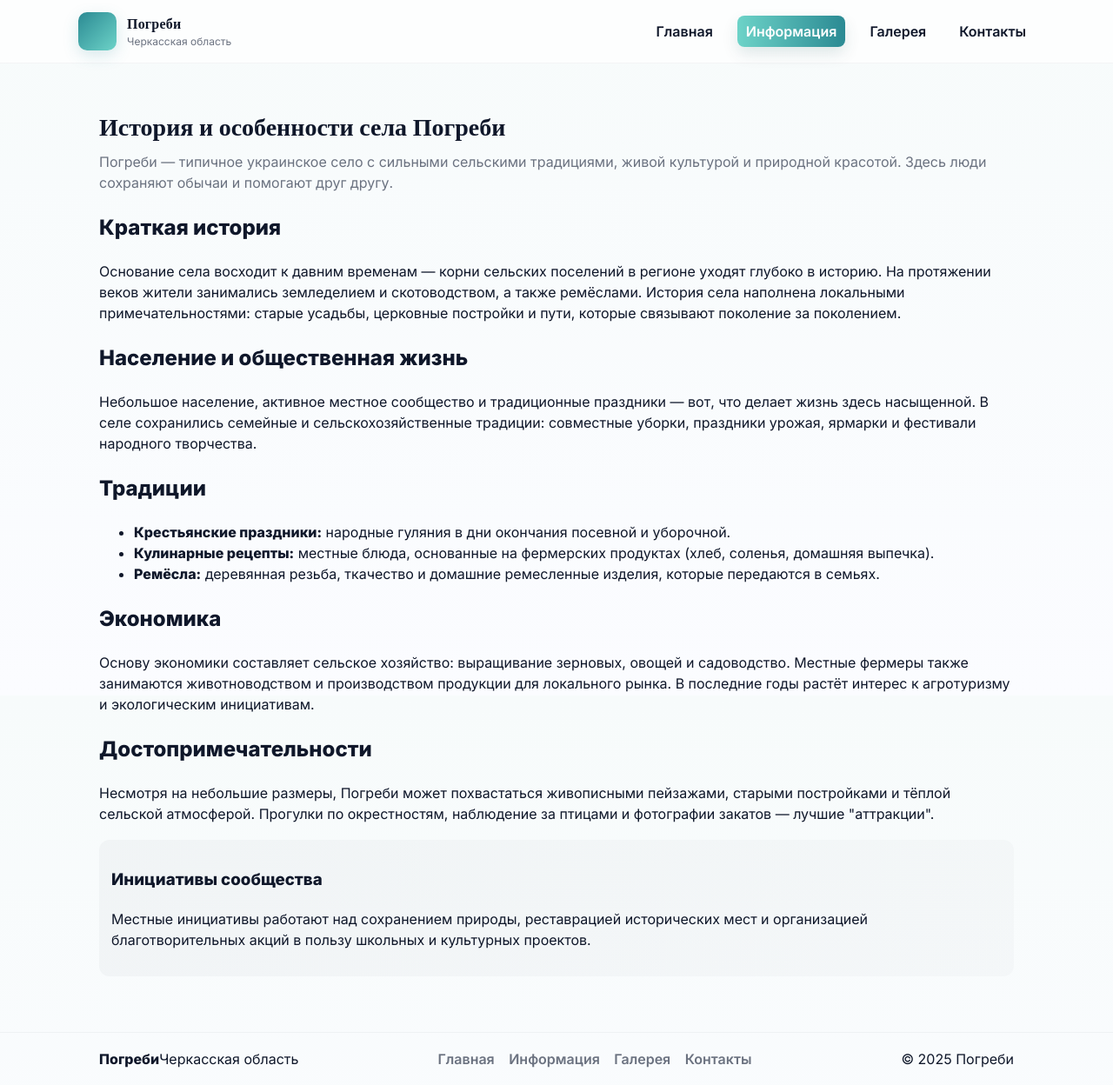
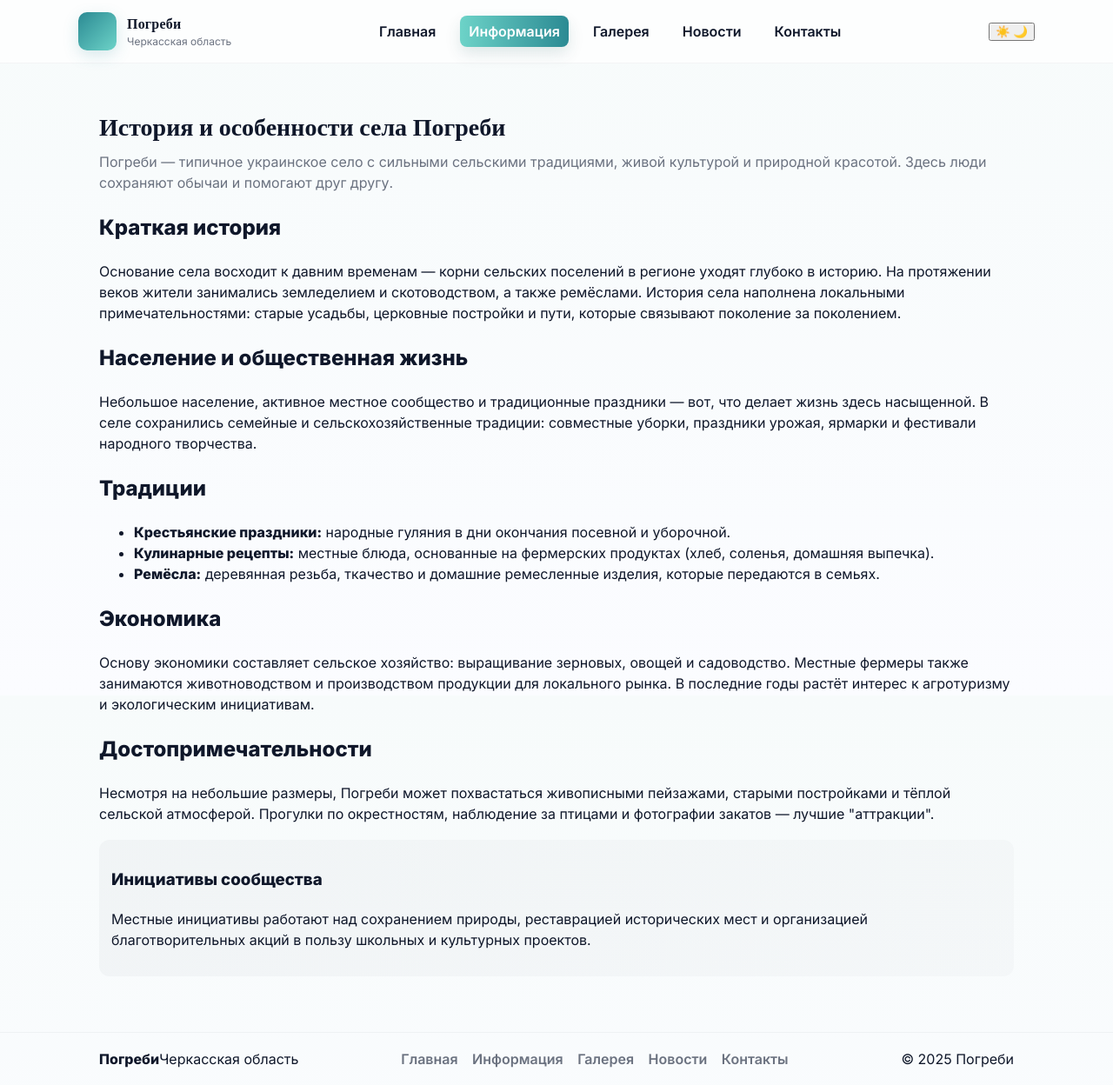
Before and after one commit to r1pox/test, a plain HTML site: page info.html in a window 1280 px wide. Shown: the whole page at 87% size. Drawn offline with nearby package versions, Linux system fonts and the light colour scheme.

Commit message:
Update info.html

```diff
--- a/info.html
+++ b/info.html
@@ -17,17 +17,19 @@
       </a>
 
       <nav class="main-nav" id="mainNav" aria-label="Главное меню">
-        <button class="nav-toggle" id="navToggle" aria-expanded="false" aria-controls="navList">
-          <span class="hamburger"></span>
-        </button>
-
         <ul class="nav-list" id="navList">
           <li><a href="index.html">Главная</a></li>
           <li><a href="info.html" class="active">Информация</a></li>
           <li><a href="gallery.html">Галерея</a></li>
+          <li><a href="news.html">Новости</a></li>
           <li><a href="contacts.html">Контакты</a></li>
         </ul>
       </nav>
+
+      <button class="theme-toggle" id="themeToggle" aria-label="Переключить тему">
+        <span class="sun-icon">☀️</span>
+        <span class="moon-icon">🌙</span>
+      </button>
     </div>
   </header>
 
@@ -79,6 +81,7 @@
         <a href="index.html">Главная</a>
         <a href="info.html">Информация</a>
         <a href="gallery.html">Галерея</a>
+        <a href="news.html">Новости</a>
         <a href="contacts.html">Контакты</a>
       </nav>
       <div class="credits">© <span id="year-info"></span> Погреби</div>
```
